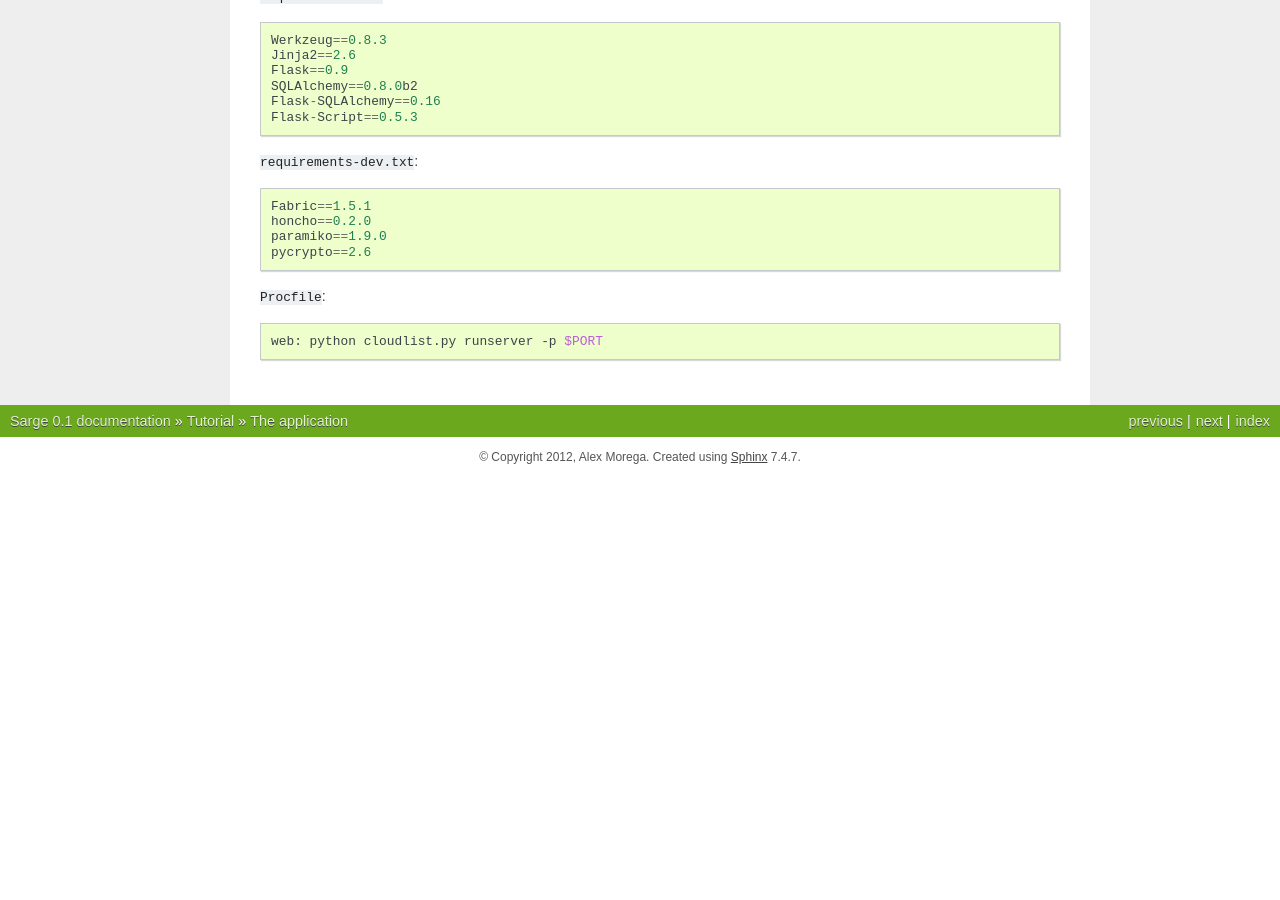
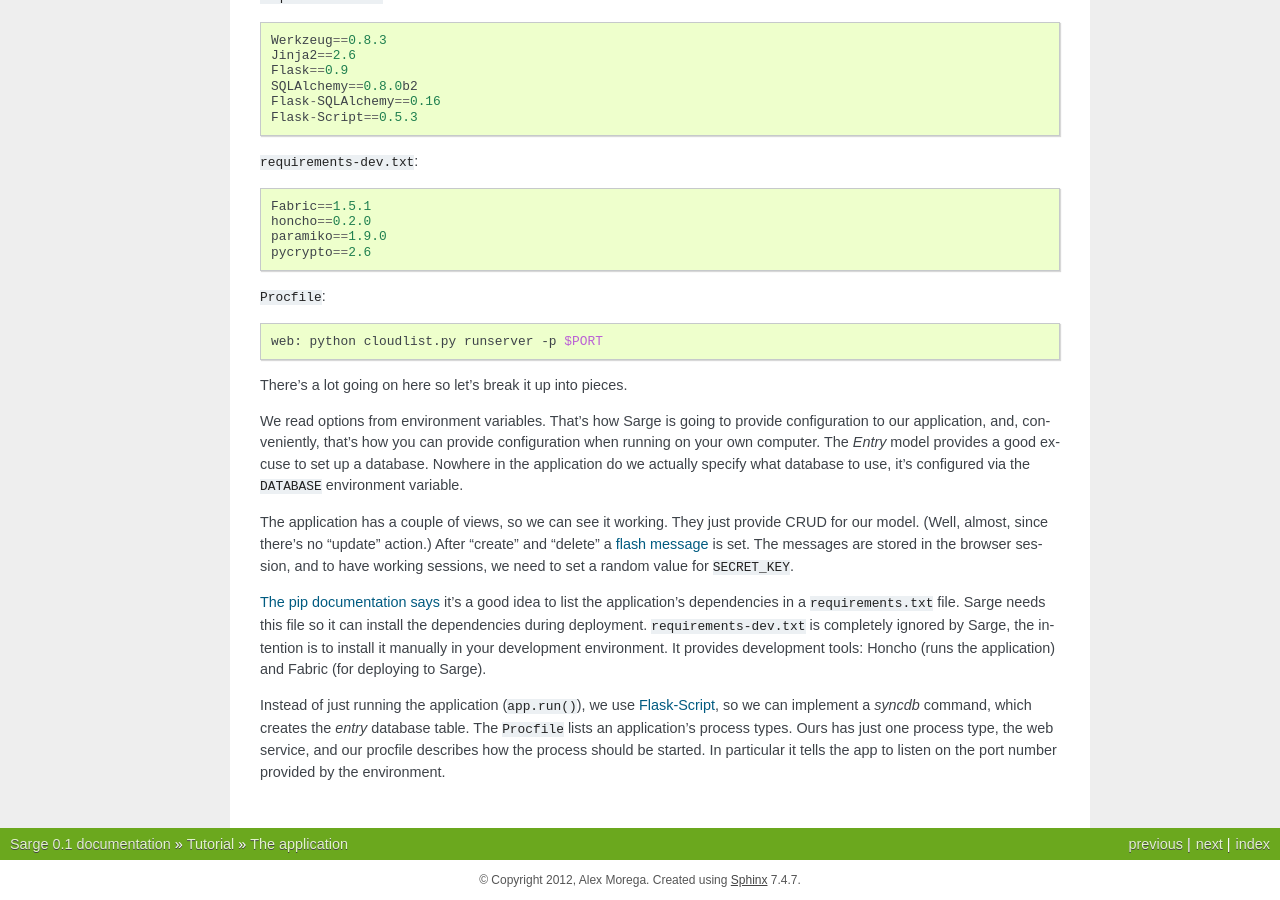
Before and after one commit to mgax/airship, a Sphinx documentation site: the page built from docs/tutorial/application.rst, in a window 1280 px wide and 900 px high, scrolled down 1666 px. Built offline with Sphinx 7.4.7, drawn with Linux system fonts in a browser that asks for light colours; before the commit the page ends 2143 px from its top, so only the background shows below that.

Commit message:
description of the tutorial application

```diff
--- a/docs/tutorial/application.rst
+++ b/docs/tutorial/application.rst
@@ -1,3 +1,5 @@
+.. _tutorial-application:
+
 The application
 ===============
 
@@ -128,3 +130,39 @@ ninja.
 .. code-block:: bash
 
     web: python cloudlist.py runserver -p $PORT
+
+
+There's a lot going on here so let's break it up into pieces.
+
+We read options from environment variables.  That's how Sarge is going
+to provide configuration to our application, and, conveniently, that's
+how you can provide configuration when running on your own computer.
+The `Entry` model provides a good excuse to set up a database. Nowhere
+in the application do we actually specify what database to use, it's
+configured via the ``DATABASE`` environment variable.
+
+The application has a couple of views, so we can see it working.  They
+just provide CRUD for our model.  (Well, almost, since there's no
+"update" action.)  After "create" and "delete" a `flash message`_ is
+set.  The messages are stored in the browser session, and to have
+working sessions, we need to set a random value for ``SECRET_KEY``.
+
+`The pip documentation says`_ it's a good idea to list the application's
+dependencies in a ``requirements.txt`` file.  Sarge needs this file so
+it can install the dependencies during deployment.
+``requirements-dev.txt`` is completely ignored by Sarge, the intention
+is to install it manually in your development environment.  It provides
+development tools: Honcho (runs the application) and Fabric (for
+deploying to Sarge).
+
+Instead of just running the application (``app.run()``), we use
+Flask-Script_, so we can implement a `syncdb` command, which creates the
+`entry` database table.  The ``Procfile`` lists an application's process
+types.  Ours has just one process type, the web service, and our
+procfile describes how the process should be started.  In particular it
+tells the app to listen on the port number provided by the environment.
+
+
+.. _flash message: http://flask.pocoo.org/docs/patterns/flashing/
+.. _The pip documentation says: http://www.pip-installer.org/en/latest/requirements.html
+.. _Flask-Script: http://flask-script.readthedocs.org/
```
